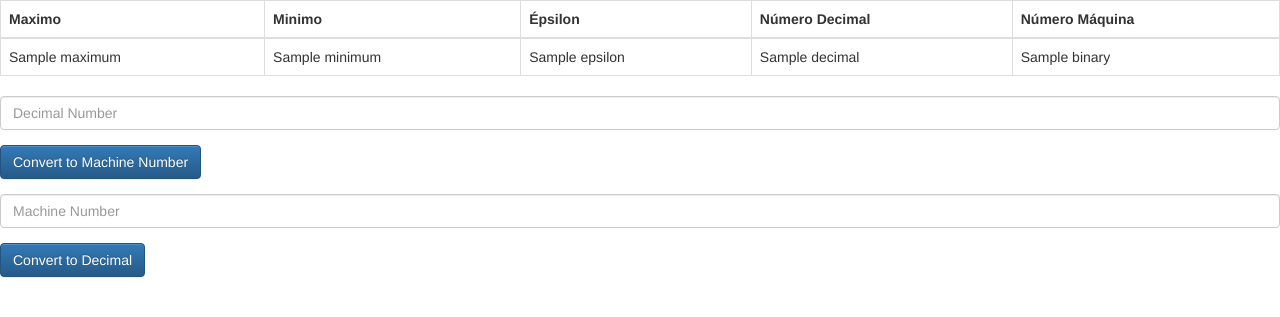
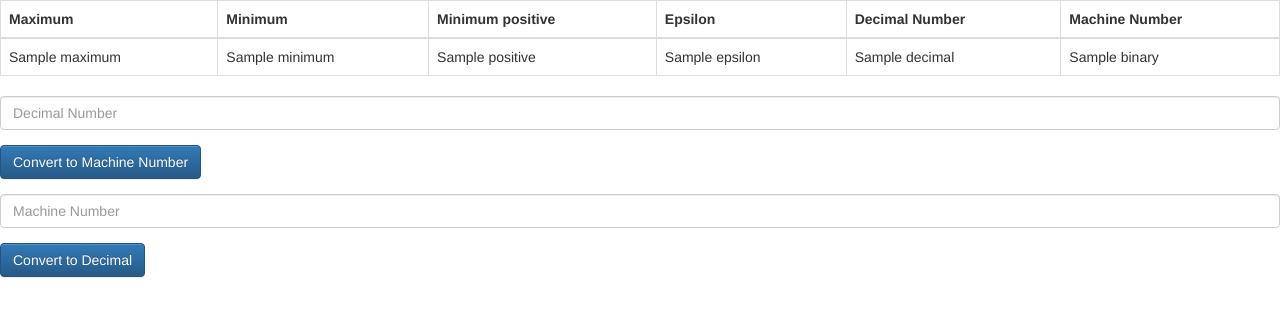
Before and after one commit to mnl359/analisis-numerico, a Flask app: template Tareas/Tarea3/templates/machine.html in a window 1280 px wide. Shown: the top 317 px of the page. Run offline with Flask 2, Linux system fonts and the light colour scheme; the template is opened without the code that fills it: most values are stand-ins (such as "Sample title", 1, 10 or a date in 2020); some libraries are stand-ins or nearby versions.

```diff
--- a/Tareas/Tarea3/main.py
+++ b/Tareas/Tarea3/main.py
@@ -49,7 +49,8 @@ def number():
     minimum = machine.lowest()
     epsilon = machine.epsilon()
     binary = machine.machineNumber(number)
-    return render_template('machine.html', maximum=maximum, minimum=minimum, binary=binary, decimal=number, epsilon=epsilon)
+    positive = machine.positive()
+    return render_template('machine.html', maximum=maximum, minimum=minimum, binary=binary, decimal=number, epsilon=epsilon, positive=positive)
 
 @app.route('/binary', methods=['POST'])
 def binary():
@@ -61,7 +62,8 @@ def binary():
     minimum = machine.lowest()
     epsilon = machine.epsilon()
     decimal = machine.decimalNumber(binary)
-    return render_template('machine.html', maximum=maximum, minimum=minimum, binary=binary, decimal=decimal, epsilon=epsilon)
+    positive = machine.positive()
+    return render_template('machine.html', maximum=maximum, minimum=minimum, binary=binary, decimal=decimal, epsilon=epsilon, positive=positive)
 
 
 if __name__ == "__main__":
--- a/Tareas/Tarea3/templates/machine.html
+++ b/Tareas/Tarea3/templates/machine.html
@@ -16,17 +16,19 @@
 <table class="table table-bordered">
     <thead>
     <tr>
-        <th scope="col">Maximo</th>
-        <th scope="col">Minimo</th>
-        <th scope="col">Épsilon</th>
-        <th scope="col">Número Decimal</th>
-        <th scope="col">Número Máquina</th>
+        <th scope="col">Maximum</th>
+        <th scope="col">Minimum</th>
+        <th scope="col">Minimum positive</th>
+        <th scope="col">Epsilon</th>
+        <th scope="col">Decimal Number</th>
+        <th scope="col">Machine Number</th>
     </tr>
     </thead>
     <tbody>
     <tr>
         <td>{{maximum}}</td>
         <td>{{minimum}}</td>
+        <td>{{positive}}</td>
         <td>{{epsilon}}</td>
         <td>{{decimal}}</td>
         <td>{{binary}}</td>
```
Also changed, not shown: 1 other file.
